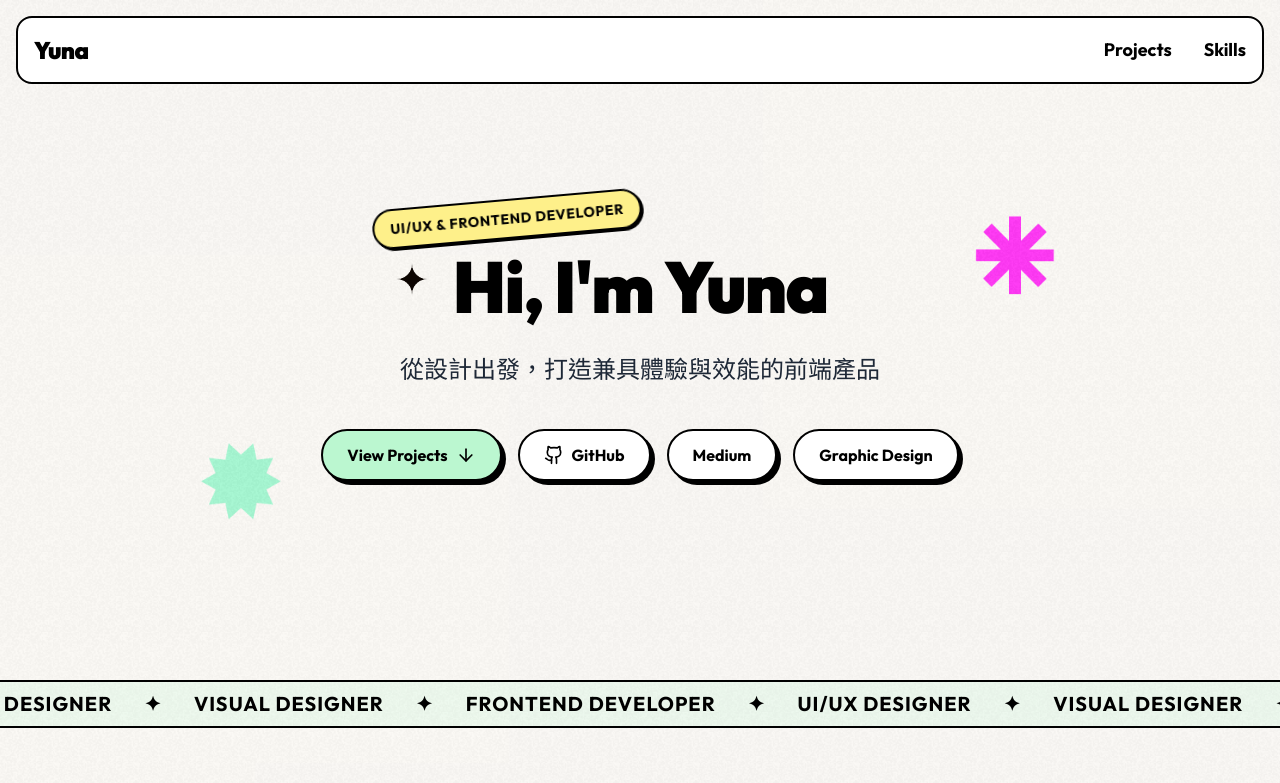
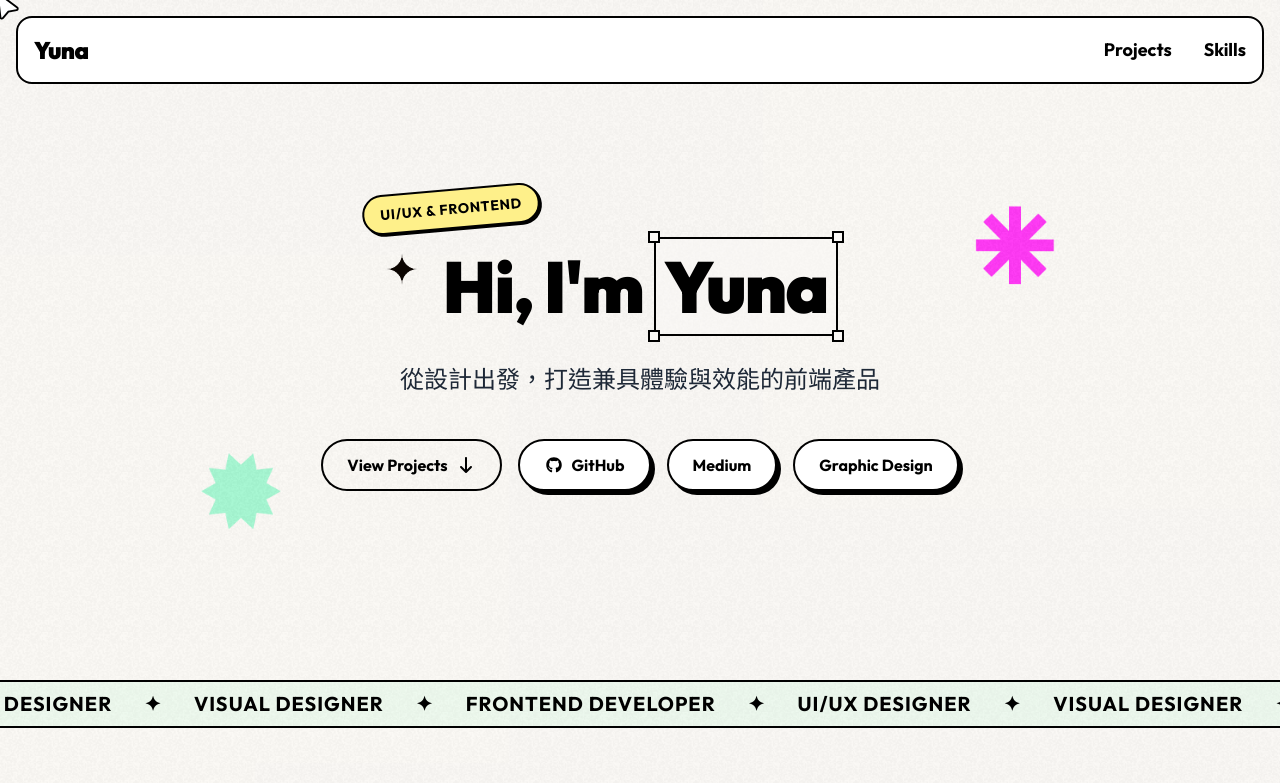
Before and after one commit to 153ys/yuna-portfolio, a React (Vite) app: page / in a window 1280 px wide. Shown: the top 783 px of the page. Built offline with nearby package versions, Linux system fonts and the light colour scheme.

Commit message:
feat: 新增 Hero 互動效果

```diff
--- a/src/Section/Hero.tsx
+++ b/src/Section/Hero.tsx
@@ -1,6 +1,8 @@
 import { motion } from "framer-motion";
 import { Button } from "../components/Button";
-import { Github, ArrowDown } from "lucide-react";
+import { FontAwesomeIcon } from "@fortawesome/react-fontawesome";
+import { faGithub } from "@fortawesome/free-brands-svg-icons";
+import { faArrowDown } from "@fortawesome/free-solid-svg-icons";
 
 export const Hero = () => {
   return (
@@ -67,12 +69,32 @@ export const Hero = () => {
               }}
               className="absolute -top-12 shadow-brutal-sm -left-20 inline-block bg-primary border-brutal px-4 py-2 font-heading font-bold text-sm uppercase tracking-wider transform -rotate-5"
             >
-              UI/UX & Frontend Developer
+              UI/UX & Frontend
             </motion.div>
             Hi, I'm{" "}
-            <span className="transform inline-block hover:scale-105 transition-transform cursor-default">
-              Yuna
-            </span>
+            <motion.button
+              data-draggable="true"
+              drag
+              dragConstraints={{ left: 0, right: 0, top: 0, bottom: 0 }}
+              dragElastic={{ left: 0.1, right: 0.1, top: 0.1, bottom: 0.1 }}
+              whileDrag={{ scale: 1.1, rotate: 1 }}
+              whileHover={{
+                border: "2px solid #a8abff",
+                color: "#695add",
+                rotate: 2,
+              }}
+              whileTap={{
+                scale: 0.95,
+              }}
+              dragTransition={{ bounceStiffness: 600, bounceDamping: 20 }}
+              className="bg-bg-base/50 border-2 relative p-2 transform inline-block"
+            >
+              <div className="absolute border-2 bg-bg-base w-3 h-3 -top-2 -left-2"></div>
+              <div className="absolute border-2 bg-bg-base w-3 h-3 -top-2 -right-2"></div>
+              <div className="absolute border-2 bg-bg-base w-3 h-3 -bottom-2 -left-2"></div>
+              <div className="absolute border-2 bg-bg-base w-3 h-3 -bottom-2 -right-2"></div>
+              <span className="transition-colors duration-100">Yuna</span>
+            </motion.button>
             <br />
           </h1>
 
@@ -82,13 +104,14 @@ export const Hero = () => {
 
           <div className="flex flex-col sm:flex-row gap-4 mt-4 w-full sm:w-auto">
             <Button
-              variant="primary"
-              className="bg-accent! w-full sm:w-auto"
+              variant="accent"
+              className="w-full sm:w-auto"
               onClick={() =>
                 document.getElementById("projects")?.scrollIntoView()
               }
             >
-              View Projects <ArrowDown size={20} />
+              View Projects{" "}
+              <FontAwesomeIcon icon={faArrowDown} className="w-5 h-5" />
             </Button>
             <Button
               variant="secondary"
@@ -96,7 +119,7 @@ export const Hero = () => {
               href="https://github.com/153ys"
               target="_blank"
             >
-              <Github size={20} /> GitHub
+              <FontAwesomeIcon icon={faGithub} className="w-5 h-5" /> GitHub
             </Button>
             <Button
               variant="secondary"
--- a/src/components/CutstomCursor.tsx
+++ b/src/components/CutstomCursor.tsx
@@ -1,9 +1,24 @@
-import { useEffect, useState } from "react";
+import { useEffect, useState, useRef } from "react";
 import { motion, useSpring } from "framer-motion";
 
 export default function CustomCursor() {
   const [isHovered, setIsHovered] = useState(false);
+  const [isDraggable, setIsDraggable] = useState(false);
   const [isClicked, setIsClicked] = useState(false);
+  const isClickedRef = useRef(false);
+  const [isTouchDevice, setIsTouchDevice] = useState(false);
+
+  useEffect(() => {
+    // 偵測是否為觸控設備 (包含手機、平板等)
+    const checkTouch = () => {
+      setIsTouchDevice(
+        "ontouchstart" in window ||
+        navigator.maxTouchPoints > 0 ||
+        window.matchMedia("(pointer: coarse)").matches
+      );
+    };
+    checkTouch();
+  }, []);
 
   const cursorX = useSpring(0, { stiffness: 1000, damping: 40, mass: 0.1 });
   const cursorY = useSpring(0, { stiffness: 1000, damping: 40, mass: 0.1 });
@@ -15,16 +30,36 @@ export default function CustomCursor() {
     };
 
     const handleMouseOver = (e: MouseEvent) => {
+      if (isClickedRef.current) return;
       const target = e.target as HTMLElement;
       const isClickable = !!target.closest(
-        "a, button, input, select, textarea, [role='button'], .cursor-pointer",
+        "a, button, input, select, textarea, [role='button'], .cursor-pointer, [data-clickable='true']",
       );
+      const isDragTarget = !!target.closest("[data-draggable='true']");
 
-      setIsHovered(isClickable);
+      setIsHovered(isClickable && !isDragTarget);
+      setIsDraggable(isDragTarget);
     };
 
-    const handleMouseDown = () => setIsClicked(true);
-    const handleMouseUp = () => setIsClicked(false);
+    const handleMouseDown = () => {
+      setIsClicked(true);
+      isClickedRef.current = true;
+    };
+
+    const handleMouseUp = (e: MouseEvent) => {
+      setIsClicked(false);
+      isClickedRef.current = false;
+
+      const target = e.target as HTMLElement;
+      if (target) {
+        const isClickable = !!target.closest(
+          "a, button, input, select, textarea, [role='button'], .cursor-pointer, [data-clickable='true']",
+        );
+        const isDragTarget = !!target.closest("[data-draggable='true']");
+        setIsHovered(isClickable && !isDragTarget);
+        setIsDraggable(isDragTarget);
+      }
+    };
 
     window.addEventListener("mousemove", moveCursor);
     window.addEventListener("mouseover", handleMouseOver);
@@ -39,9 +74,12 @@ export default function CustomCursor() {
     };
   }, [cursorX, cursorY]);
 
+  // 如果是觸控設備 (手機版)，則完全不顯示自定義游標
+  if (isTouchDevice) return null;
+
   return (
     <motion.div
-      className="fixed -top-5 -left-5 z-105 pointer-events-none"
+      className="fixed -top-2 -left-2 z-105 pointer-events-none"
       style={{
         x: cursorX,
         y: cursorY,
@@ -52,18 +90,38 @@ export default function CustomCursor() {
         height="30"
         viewBox="0 0 32 32"
         animate={{
-          scale: isHovered ? 1.2 : isClicked ? 0.8 : 1,
-          rotate: isHovered ? 15 : 0,
+          scale: isDraggable ? (isClicked ? 0.9 : 1.3) : isHovered ? 1 : isClicked ? 0.8 : 1,
+          rotate: isDraggable ? 0 : isHovered ? 15 : 0,
         }}
         transition={{ type: "spring", stiffness: 300, damping: 20 }}
       >
+        {isDraggable ? (
+          <>
+            <path
+              d="M16 4L16 28M4 16L28 16M16 4L12 8M16 4L20 8M16 28L12 24M16 28L20 24M4 16L8 12M4 16L8 20M28 16L24 12M28 16L24 20"
+              fill="none"
+              stroke="black"
+              strokeWidth="6"
+              strokeLinecap="round"
+              strokeLinejoin="round"
+            />
+            <path
+              d="M16 4L16 28M4 16L28 16M16 4L12 8M16 4L20 8M16 28L12 24M16 28L20 24M4 16L8 12M4 16L8 20M28 16L24 12M28 16L24 20"
+              fill="none"
+              stroke={isClicked ? "#FFD82D" : "white"}
+              strokeWidth="3"
+              strokeLinecap="round"
+              strokeLinejoin="round"
+            />
+          </>
+        ) : (
           <path
             d="M10.45,28.39a1.61,1.61,0,0,1-.44-.06,1.51,1.51,0,0,1-1-1.27L6.35,4.3A1.49,1.49,0,0,1,7.1,2.83a1.42,1.42,0,0,1,.74-.2,1.48,1.48,0,0,1,.9.3L26.9,16.62a1.52,1.52,0,0,1,.56,1.54,1.5,1.5,0,0,1-1.18,1.13L17.49,21l-5.9,6.89A1.49,1.49,0,0,1,10.45,28.39Z"
             fill={isHovered ? "#FFD82D" : "white"}
             stroke="black"
             strokeWidth="2"
-          viewBox="0 0 32 32"
           />
+        )}
       </motion.svg>
     </motion.div>
   );
```
Lines whose indentation alone changed are shown as unchanged.
